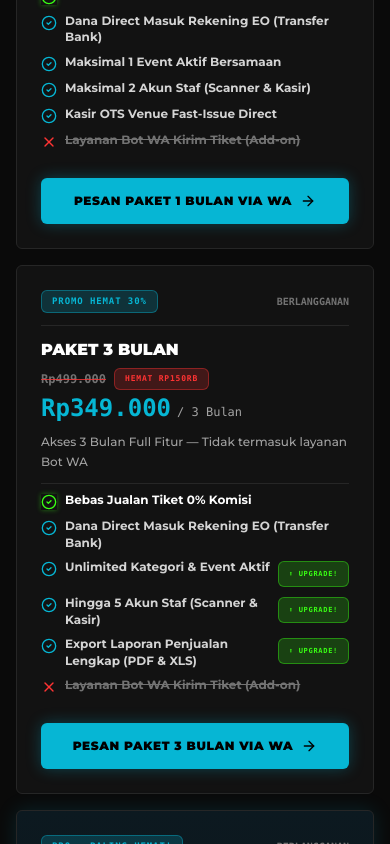
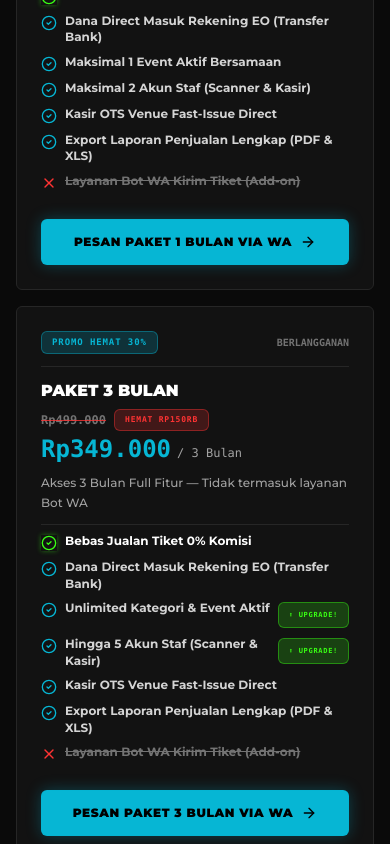
Before and after one commit to M-Ferdy-Nurdianto/Loktik, a React (Vite) app: page /for-eo in a window 390 px wide. Shown: the part 2020-2864 px from the top of the page. Built offline with nearby package versions, Linux system fonts and the light colour scheme; no server answers.

Commit message:
PERINGATAN RETENSI DATA EO DASHBOARD - 7 HARI & STYLE RED WARNING

```diff
--- a/src/components/eo/ForEoPricing.jsx
+++ b/src/components/eo/ForEoPricing.jsx
@@ -19,6 +19,7 @@ export const pricingTiers = [
       { text: 'Maksimal 1 Event Aktif Bersamaan', included: true },
       { text: 'Maksimal 2 Akun Staf (Scanner & Kasir)', included: true },
       { text: 'Kasir OTS Venue Fast-Issue Direct', included: true },
+      { text: 'Export Laporan Penjualan Lengkap (PDF & XLS)', included: true },
       { text: 'Layanan Bot WA Kirim Tiket (Add-on)', included: false },
     ],
     highlight: false,
@@ -36,7 +37,8 @@ export const pricingTiers = [
       { text: 'Dana Direct Masuk Rekening EO (Transfer Bank)', included: true },
       { text: 'Unlimited Kategori & Event Aktif', included: true, upgrade: true },
       { text: 'Hingga 5 Akun Staf (Scanner & Kasir)', included: true, upgrade: true },
-      { text: 'Export Laporan Penjualan Lengkap (PDF & XLS)', included: true, upgrade: true },
+      { text: 'Kasir OTS Venue Fast-Issue Direct', included: true },
+      { text: 'Export Laporan Penjualan Lengkap (PDF & XLS)', included: true },
       { text: 'Layanan Bot WA Kirim Tiket (Add-on)', included: false },
     ],
     highlight: false,
@@ -54,7 +56,8 @@ export const pricingTiers = [
       { text: 'Dana Direct Masuk Rekening EO (Transfer Bank)', included: true },
       { text: 'Unlimited Kategori & Event Aktif', included: true, upgrade: true },
       { text: 'Unlimited Akun Staf (Scanner & Kasir)', included: true, upgrade: true },
-      { text: 'Export Laporan Penjualan Lengkap (PDF & XLS)', included: true, upgrade: true },
+      { text: 'Kasir OTS Venue Fast-Issue Direct', included: true },
+      { text: 'Export Laporan Penjualan Lengkap (PDF & XLS)', included: true },
       { text: 'Priority Support CS LokTik (Fast Response)', included: true, upgrade: true },
       { text: 'Layanan Bot WA Kirim Tiket (Add-on)', included: false },
     ],
--- a/src/pages/eo/EODashboard.jsx
+++ b/src/pages/eo/EODashboard.jsx
@@ -1,6 +1,6 @@
 import React, { useState, useEffect } from 'react';
 import { useNavigate, useSearchParams } from 'react-router-dom';
-import { LogOut, ShoppingBag, User, MessageSquare, PlusCircle, List, Users, Clock } from 'lucide-react';
+import { LogOut, ShoppingBag, User, MessageSquare, PlusCircle, List, Users, Clock, AlertTriangle } from 'lucide-react';
 import { useAuth } from '../../hooks/useAuth';
 import { Card } from '../../components/ui/Card';
 import { Button } from '../../components/ui/Button';
@@ -264,14 +264,25 @@ export const EODashboard = () => {
         </div>
 
         {/* Data Retention Warning Card */}
-        <Card variant="dark" className="p-4 border border-brand-yellow/60 bg-brand-yellow/10 space-y-2 text-left">
-          <div className="flex items-center space-x-2 text-brand-yellow">
-            <Clock className="w-5 h-5 shrink-0" />
-            <h3 className="text-xs font-black uppercase tracking-wide">PENTING: ATURAN RETENSI DATA EVENT (OTOMATIS HAPUS 2 MINGGU)</h3>
+        <Card variant="dark" className="p-4 border-2 border-brand-red/60 bg-gradient-to-br from-[#1a0a0a] via-[#1a130a] to-[#0a0a0a] space-y-3 text-left shadow-[0_0_25px_rgba(255,51,51,0.12)]">
+          <div className="flex items-start space-x-3">
+            <div className="p-2 bg-brand-red/20 border border-brand-red/60 rounded-md shrink-0 mt-0.5 shadow-[0_0_12px_rgba(255,51,51,0.25)]">
+              <AlertTriangle className="w-5 h-5 text-brand-red" />
+            </div>
+            <div className="space-y-2 flex-1">
+              <div className="flex flex-wrap items-center gap-2">
+                <Badge variant="red" className="text-[9px] px-2 py-0.5 font-black tracking-wider">
+                  ⚠️ PERINGATAN KRITIS
+                </Badge>
+                <h3 className="text-xs sm:text-sm font-black uppercase tracking-wide text-white">
+                  PENTING: ATURAN RETENSI DATA EVENT (OTOMATIS HAPUS 7 HARI)
+                </h3>
+              </div>
+              <p className="text-[11px] sm:text-xs text-neutral-300 font-medium leading-relaxed pl-0.5">
+                Setiap data event, daftar transaksi pesanan, tiket QR Code, dan bukti bayar yang sudah selesai akan <strong className="text-brand-red underline decoration-wavy decoration-brand-red/60 underline-offset-2">otomatis dibersihkan &amp; dihapus oleh sistem 7 hari (1 minggu) setelah tanggal event berakhir</strong>. Harap segera lakukan ekspor/rekapan data penjualan sebelum batas waktu tersebut (tombol <strong className="text-brand-green">EXPORT EXCEL</strong> &amp; <strong className="text-brand-green">EXPORT PDF</strong> tersedia di Manajemen Pesanan).
+              </p>
+            </div>
           </div>
-          <p className="text-[11px] sm:text-xs text-neutral-300 font-medium leading-relaxed sm:pl-7">
-            Setiap data event, daftar transaksi pesanan, tiket QR Code, dan bukti bayar yang sudah selesai akan <strong className="text-brand-yellow underline">otomatis dibersihkan &amp; dihapus oleh sistem 14 hari (2 minggu) setelah tanggal event berakhir</strong>. Harap lakukan ekspor/rekapan data penjualan sebelum batas waktu tersebut (tombol <strong className="text-brand-green">EXPORT EXCEL</strong> &amp; <strong className="text-brand-green">EXPORT PDF</strong> tersedia di Manajemen Pesanan).
-          </p>
         </Card>
 
         {/* Overview Stats: Render ONLY on 'my-events' and 'orders' tabs */}
```
